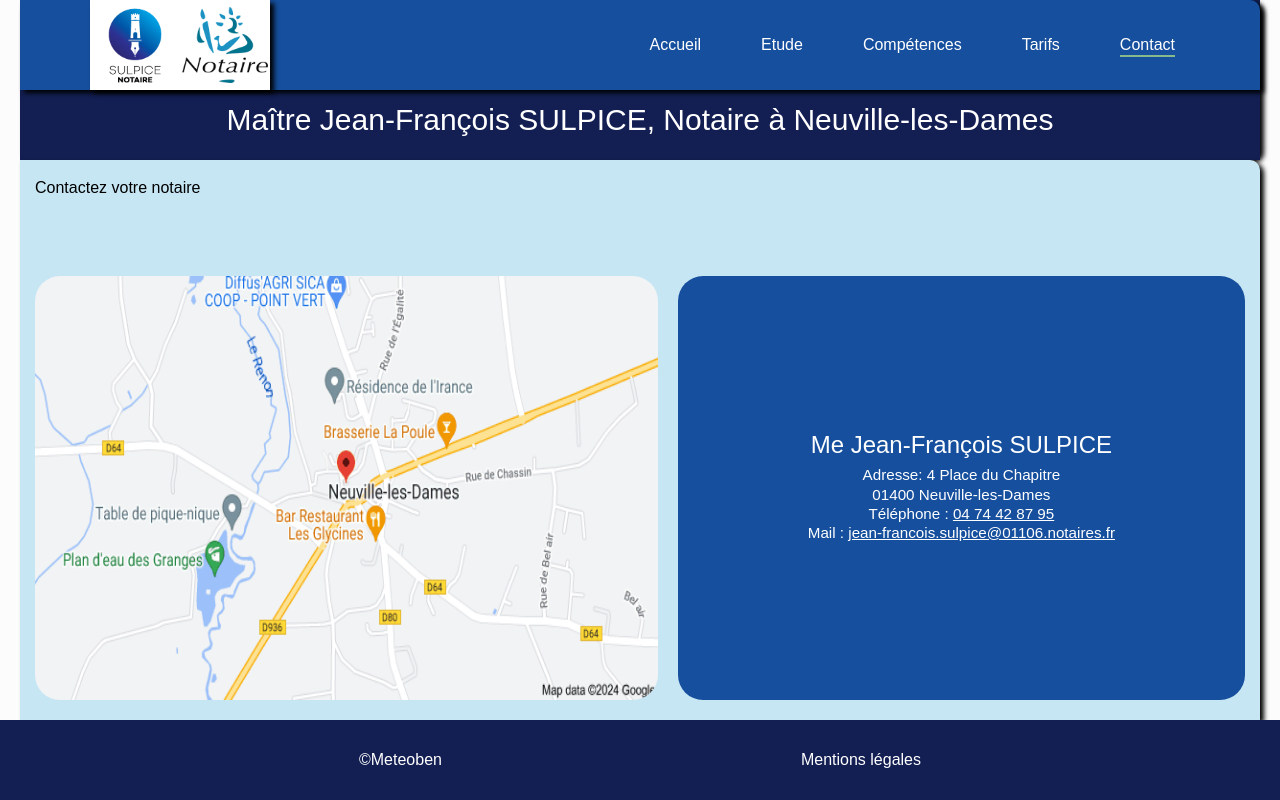
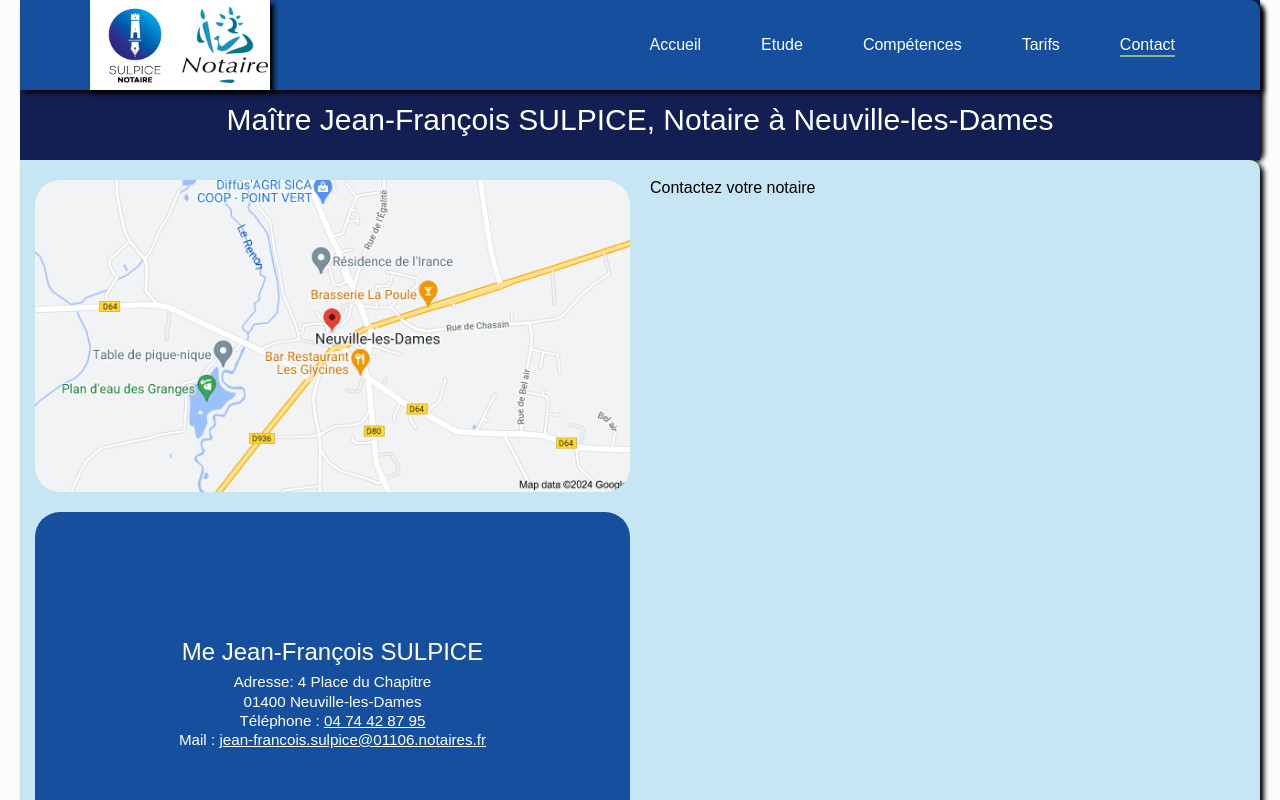
Before and after one commit to Ben43200/sulp-app, a React (Create React App) app: page /contactpage in a window 1280 px wide. Shown: the top 800 px of the page. Built offline with nearby package versions, Linux system fonts and the light colour scheme.

Commit message:
modif aside contact page left column ok

```diff
--- a/src/pages/Contact/ContactPage.js
+++ b/src/pages/Contact/ContactPage.js
@@ -7,16 +7,10 @@ import { Link } from "react-router-dom";
 
 export default function ContactPage(){
     return(
-        <main>
-    {/* <div className="contact-container">
-      <h3>Me Jean-François SULPICE</h3>
-      <p>Adresse: 4 Place du Chapitre</p>
-      <p>01400 Neuville-les-Dames</p>
-      <p>Téléphone : <a href="tel:0474428795">04 74 42 87 95</a></p>
-    </div> */}<div className="contact-page-container">
-        <div className="contact-title">
-  <h1>Contactez votre notaire</h1>
-  </div>
+        <main className="contact-page-container">
+
+
+  <aside className="left-column">
           <div className="home-font">
           <Link to="https://maps.app.goo.gl/UBfWP5JLSstGKZf29" target="_blank" rel="noopener noreferrer">
   <img className="carte" src={Google} alt="carte"/>
@@ -24,8 +18,12 @@ export default function ContactPage(){
 
   </div>
     <Contact />
-    </div>
-
+    </aside>
+    <aside className="right-column">
+    <div className="contact-title">
+  <h1>Contactez votre notaire</h1>
+  </div>
+  </aside>
         </main>
         )
         }
--- a/src/pages/Contact/contactpage.css
+++ b/src/pages/Contact/contactpage.css
@@ -5,10 +5,11 @@
 @media screen and (min-width: 768px) {
   .contact-page-container {
     display: grid;
-    grid-template-columns: 1fr;
+    grid-template-columns: 1fr 1fr;
     gap: 20px;
     display: grid;
     gap: 20px;
+    grid-template-areas: "left-column right-column";
   }
 }
 
@@ -18,4 +19,10 @@
 
 .contact-container > h3 {
   padding-bottom: 8px;
+}
+
+.left-column {
+  display: flex;
+  row-gap: 20px;
+  flex-direction: column;
 }/*# sourceMappingURL=contactpage.css.map */
--- a/src/pages/Contact/contactpage.scss
+++ b/src/pages/Contact/contactpage.scss
@@ -9,7 +9,7 @@
     display:grid;
 
 
-    grid-template-columns: 1fr ;
+    grid-template-columns: 1fr 1fr;
     gap:20px;
     // grid-template-rows: 1fr;
 
@@ -20,8 +20,8 @@
         display: grid;
         // grid-template-columns: 1fr 1fr;
         gap: 20px;
-        // grid-template-areas: "title title"
-        //   "carte contact";
+        grid-template-areas: "left-column right-column"
+
 
 
 
@@ -50,3 +50,15 @@
 //     font-size:50px;
 //     grid-area: title;
 // }
+
+.left-column{
+    // grid-area: left-column;
+    // margin:40px;
+    display: flex;
+    // display: grid;
+    row-gap:20px;
+    flex-direction: column;
+    // flex-direction: column;
+    // justify-content: space-around;
+    // grid-area: right-column;
+}
```
Also changed, not shown: 1 other file (tests, documents, lock files or other folders).
